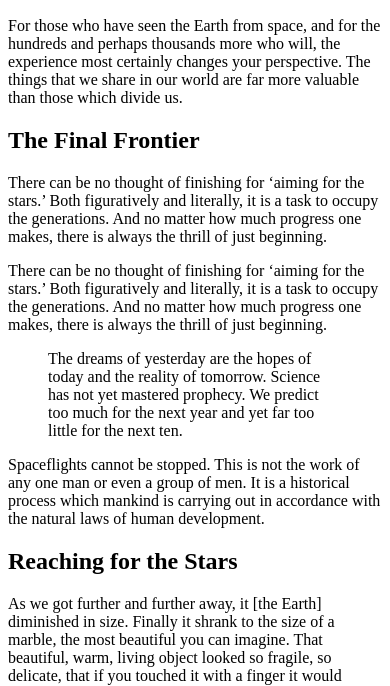
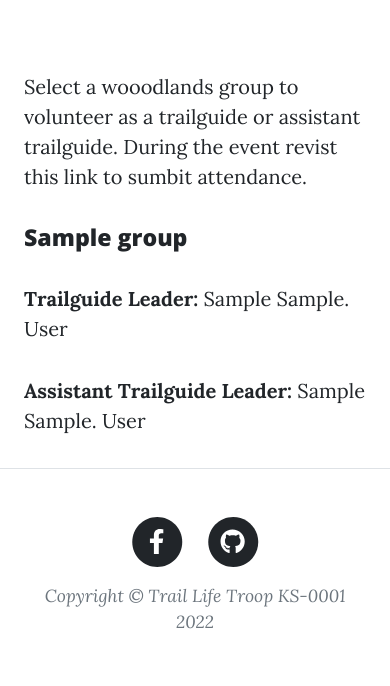
Before and after one commit to CRG180/tail-life-app, a Django app: page /events/1/ in a window 390 px wide. Shown: the part 415-1101 px from the top of the page. After the commit the page ends 1044 px from the top, so only its background shows below. Run offline with Django 3.2, Linux system fonts and the light colour scheme; tables that the repository leaves empty hold one stand-in row (values such as "Sample post"); some libraries are stand-ins or nearby versions.

Commit message:
add mvp to for leaders to sign up for events

```diff
--- a/TLsite/leaderSignUp/models.py
+++ b/TLsite/leaderSignUp/models.py
@@ -6,15 +6,24 @@ class trailGuideLeader(models.Model):
     first_name = models.CharField(max_length=200)
     middle_initial = models.CharField(max_length=5)
     email_address = models.EmailField(max_length=254)
-    phone_number = PhoneField(blank=True, help_text='Contact phone number')
+    phone_number = PhoneField(help_text='Contact phone number',blank=True, null = True)
 
     def __str__(self):
-        return f"{self.last_name}, {self.first_name}, {self.middle_initial}."
+        return f"{self.first_name} {self.middle_initial}. {self.last_name}"
+
+class trailman(models.Model):
+    last_name = models.CharField(max_length=200)
+    first_name = models.CharField(max_length=200)
+    middle_initial = models.CharField(max_length=5,blank=True, null = True)
+    email_address = models.EmailField(max_length=254,blank=True, null = True)
+    phone_number = PhoneField(help_text='Contact phone number',blank=True, null = True)
+    birth_day = models.DateField('Trailmen Birthdate',blank=True, null = True)
+
+    def __str__(self):
+        return f"{self.first_name} {self.middle_initial}. {self.last_name}"
 
 class eventType(models.Model):
     event_category = models.CharField(max_length=200) # weekday meeting, special event
-
-
 
     def __str__(self):
         return f"{self.event_category}"
@@ -29,19 +38,26 @@ class group(models.Model):
 class event(models.Model):
     title = models.CharField(max_length=200)
     eventType = models.ForeignKey(eventType, on_delete=models.CASCADE, default= '' )
-    description = models.CharField(max_length=1000)
+    description = models.CharField(max_length=1000, blank=True,null = True)
     start = models.DateTimeField('Event start time')
     end = models.DateTimeField('Event end time')
     primary_leader = models.ForeignKey(trailGuideLeader, on_delete=models.RESTRICT, related_name='leader')
     alternate_leader = models.ForeignKey(trailGuideLeader, on_delete=models.RESTRICT, related_name='alternate_leader')
 
     def __str__(self):
-        return f"{self.title}, {self.start} ---- {self.eventType}"
+        return f"{self.title}"
 
 class subEvent(models.Model):
-    title = models.CharField(max_length=200)
-    description = models.CharField(max_length=1000)
+    description = models.TextField(max_length=1000, blank=True, null = True)
     event_parent = models.ForeignKey(event, on_delete=models.RESTRICT)
-    primary_leader = models.ForeignKey(trailGuideLeader, on_delete=models.RESTRICT, related_name='leader_sub_event')
-    alternate_leader = models.ForeignKey(trailGuideLeader, on_delete=models.RESTRICT, related_name='alternate_leader_sub_event')
+    primary_leader = models.ForeignKey(trailGuideLeader,
+                                        on_delete=models.RESTRICT, related_name='leader_sub_event',
+                                        blank=True, null = True)
+    alternate_leader = models.ForeignKey(trailGuideLeader,
+                                        on_delete=models.RESTRICT,
+                                        related_name='alternate_leader_sub_event',
+                                        blank = True,null = True)
     group = models.ForeignKey(group, on_delete=models.CASCADE)
+
+    def __str__(self):
+        return f"{self.group} {self.event_parent}"
--- a/TLsite/leaderSignUp/templates/leaderSignUp/events.html
+++ b/TLsite/leaderSignUp/templates/leaderSignUp/events.html
@@ -1,32 +1,37 @@
+{% extends "leaderSignUp/base.html" %}
 
+{% block content %}
+        <!-- Page Header-->
+        <header class="masthead" style="background-image: url('assets/img/home-bg.jpg')">
+            <div class="container position-relative px-4 px-lg-5">
+                <div class="row gx-4 gx-lg-5 justify-content-center">
+                    <div class="col-md-10 col-lg-8 col-xl-7">
+                        <div class="site-heading">
+                            <h1> {{ event.title }} </h1>
+                            <span class="subheading"> {{ event.start }} </span>
+                        </div>
+                    </div>
+                </div>
+            </div>
+        </header>
 
-<article class="mb-4">
-    <div class="container px-4 px-lg-5">
-        <div class="row gx-4 gx-lg-5 justify-content-center">
-            <div class="col-md-10 col-lg-8 col-xl-7">
-                <p>Never in all their history have men been able truly to conceive of the world as one: a single sphere, a globe, having the qualities of a globe, a round earth in which all the directions eventually meet, in which there is no center because every point, or none, is center — an equal earth which all men occupy as equals. The airman's earth, if free men make it, will be truly round: a globe in practice, not in theory.</p>
-                <p>Science cuts two ways, of course; its products can be used for both good and evil. But there's no turning back from science. The early warnings about technological dangers also come from science.</p>
-                <p>What was most significant about the lunar voyage was not that man set foot on the Moon but that they set eye on the earth.</p>
-                <p>A Chinese tale tells of some men sent to harm a young girl who, upon seeing her beauty, become her protectors rather than her violators. That's how I felt seeing the Earth for the first time. I could not help but love and cherish her.</p>
-                <p>For those who have seen the Earth from space, and for the hundreds and perhaps thousands more who will, the experience most certainly changes your perspective. The things that we share in our world are far more valuable than those which divide us.</p>
-                <h2 class="section-heading">The Final Frontier</h2>
-                <p>There can be no thought of finishing for ‘aiming for the stars.’ Both figuratively and literally, it is a task to occupy the generations. And no matter how much progress one makes, there is always the thrill of just beginning.</p>
-                <p>There can be no thought of finishing for ‘aiming for the stars.’ Both figuratively and literally, it is a task to occupy the generations. And no matter how much progress one makes, there is always the thrill of just beginning.</p>
-                <blockquote class="blockquote">The dreams of yesterday are the hopes of today and the reality of tomorrow. Science has not yet mastered prophecy. We predict too much for the next year and yet far too little for the next ten.</blockquote>
-                <p>Spaceflights cannot be stopped. This is not the work of any one man or even a group of men. It is a historical process which mankind is carrying out in accordance with the natural laws of human development.</p>
-                <h2 class="section-heading">Reaching for the Stars</h2>
-                <p>As we got further and further away, it [the Earth] diminished in size. Finally it shrank to the size of a marble, the most beautiful you can imagine. That beautiful, warm, living object looked so fragile, so delicate, that if you touched it with a finger it would crumble and fall apart. Seeing this has to change a man.</p>
-                <a href="#!"><img class="img-fluid" src="assets/img/post-sample-image.jpg" alt="..." /></a>
-                <span class="caption text-muted">To go places and do things that have never been done before – that’s what living is all about.</span>
-                <p>Space, the final frontier. These are the voyages of the Starship Enterprise. Its five-year mission: to explore strange new worlds, to seek out new life and new civilizations, to boldly go where no man has gone before.</p>
-                <p>As I stand out here in the wonders of the unknown at Hadley, I sort of realize there’s a fundamental truth to our nature, Man must explore, and this is exploration at its greatest.</p>
-                <p>
-                    Placeholder text by
-                    <a href="http://spaceipsum.com/">Space Ipsum</a>
-                    &middot; Images by
-                    <a href="https://www.flickr.com/photos/nasacommons/">NASA on The Commons</a>
-                </p>
+        <div class="container px-4 px-lg-5">
+            <div class="row gx-4 gx-lg-5 justify-content-center">
+                <div class="col-md-10 col-lg-8 col-xl-7">
+                    <p>Select a wooodlands group to volunteer as a trailguide or assistant trailguide.
+                        During the event revist this link to sumbit attendance.
+                    </p>
+                    <!-- Post preview-->
+                    {% for event in sub_event %}
+                    <div class="post-preview">
+                        <a href="{% url 'subEvents' event.id %}">
+                        <h3> {{ event.group }} </h3>
+                        <p><b>Trailguide Leader:</b> {{ event.primary_leader}}</p>
+                        <p><b>Assistant Trailguide Leader:</b> {{ event.alternate_leader}}</p>
+                    </div>
+                     {% endfor %}
+                </div>
             </div>
         </div>
-    </div>
-</article>
+
+{% endblock %}
--- a/TLsite/leaderSignUp/templates/leaderSignUp/index.html
+++ b/TLsite/leaderSignUp/templates/leaderSignUp/index.html
@@ -24,10 +24,10 @@
                     <div class="post-preview">
                         <a href="{% url 'events' event.id %}">
                             <h2 class="post-title"> {{ event.title }} </h2>
-                            <h3 class="post-subtitle">{{event.description}}</h3>
+                            <h3 class="post-subtitle"> {{ event.description }} </h3>
                         </a>
                         <p class="post-meta">
-                           {{event.eventType}}: {{event.start}}
+                           {{ event.eventType }}: {{ event.start }}
                         </p>
                         {% endfor %}
                     </div>
--- a/TLsite/leaderSignUp/urls.py
+++ b/TLsite/leaderSignUp/urls.py
@@ -2,8 +2,10 @@ from django.urls import path
 #from django.views.generic import TemplateView
 from leaderSignUp.views import indexView
 from leaderSignUp.views import eventView
+from leaderSignUp.views import subEventView
 
 urlpatterns = [
     path('', indexView, name = 'index'),
-    path('events/<int:event_id>/',eventView, name = 'events')
+    path('events/<int:event_id>/',eventView, name = 'events'),
+    path('events_detail/<int:subEvent_id>/',subEventView, name = 'subEvents')
     ]
--- a/TLsite/leaderSignUp/views.py
+++ b/TLsite/leaderSignUp/views.py
@@ -1,8 +1,9 @@
 from django.shortcuts import get_object_or_404, render
-from django.http import Http404
+from django.http import HttpResponseRedirect
+from django.urls import reverse
 from leaderSignUp.models import event
-
-
+from leaderSignUp.models import subEvent
+from leaderSignUp.forms import leaderSignUp
 
 
 def indexView(request):
@@ -11,5 +12,27 @@ def indexView(request):
 
 
 def eventView(request, event_id ):
-    event_detail = get_object_or_404(event,pk = event_id)
-    return render(request, 'leaderSignUp/events.html', {'event': event_detail})
+    event_master = get_object_or_404(event,pk = event_id)
+    sub_event = subEvent.objects.filter(event_parent = event_id).order_by("group")
+    context = {'event': event_master , 'sub_event': sub_event}
+    return render(request, 'leaderSignUp/events.html',context )
+
+def subEventView(request, subEvent_id ):
+    submitted = False
+    sub_events = get_object_or_404(subEvent,pk = subEvent_id)
+    if request.method =="POST":
+        form = leaderSignUp(request.POST or None, instance=sub_events)
+        if form.is_valid():
+            form.save()
+            redirect_url = reverse('subEvents', args = [subEvent_id])
+            print(redirect_url)
+            return HttpResponseRedirect(redirect_url + '?submitted=True')
+    else:
+        form = leaderSignUp(instance=sub_events)
+        if 'submitted' in request.GET:
+            submitted =True
+
+    context = {'sub_events': sub_events,
+                "form":form,
+                'submitted':submitted}
+    return render(request, 'leaderSignUp/event_detail.html',context )
```
Also changed, not shown: TLsite/leaderSignUp/forms.py (added, +8 -0 lines), TLsite/leaderSignUp/templates/leaderSignUp/event_detail.html (added, +30 -0 lines).
